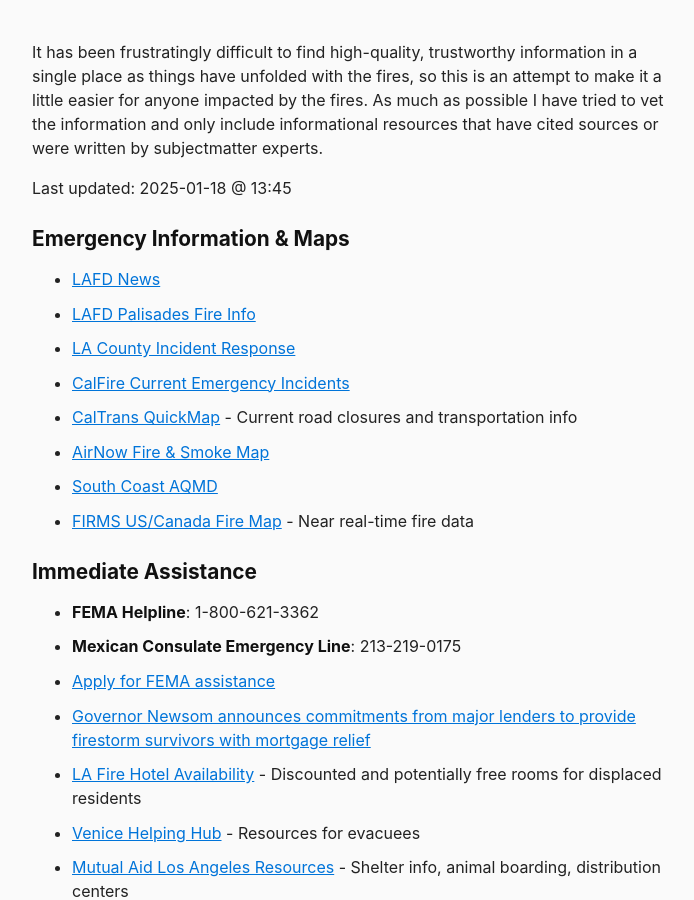
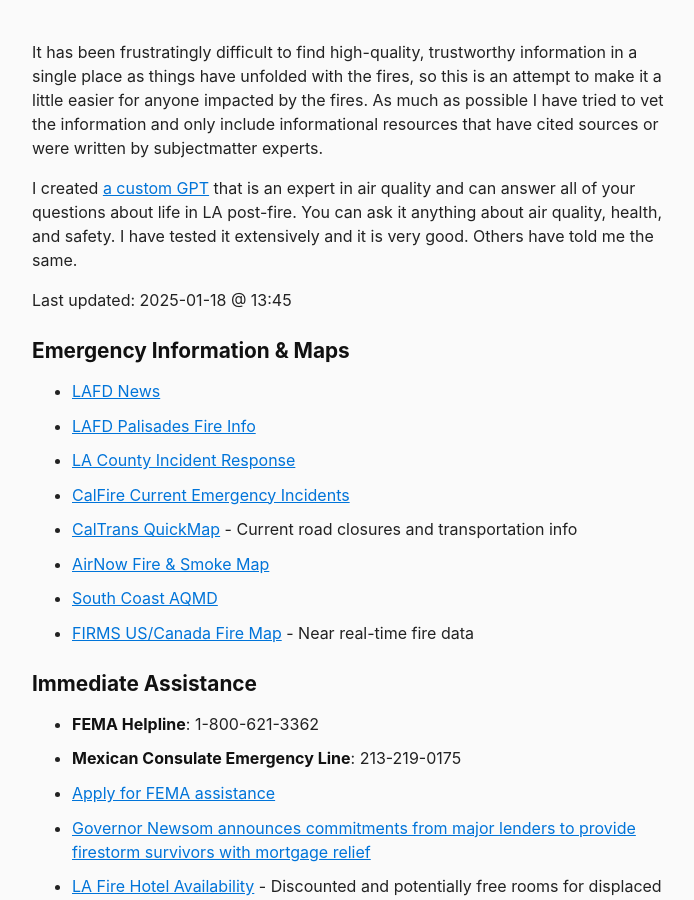
Before and after one commit to bradbarrish/la-fires-help, a Jekyll site: the page built from index.md, in a window 1280 px wide and 900 px high. Shown: the whole window, without its empty margins (288-982 px from the left). Built offline with Jekyll 4.4.1, drawn with Linux system fonts in a browser that asks for light colours.

Commit message:
Deploy latest production updates

```diff
--- a/index.md
+++ b/index.md
@@ -2,6 +2,8 @@
 layout: default
 ---
 It has been frustratingly difficult to find high-quality, trustworthy information in a single place as things have unfolded with the fires, so this is an attempt to make it a little easier for anyone impacted by the fires. As much as possible I have tried to vet the information and only include informational resources that have cited sources or were written by subjectmatter experts.
+
+I created [a custom GPT](https://chatgpt.com/g/g-678a7b3ebf648191a203f5d964cdf12d-post-la-fires-gpt) that is an expert in air quality and can answer all of your questions about life in LA post-fire. You can ask it anything about air quality, health, and safety. I have tested it extensively and it is very good. Others have told me the same.
 
 Last updated: 2025-01-18 @ 13:45
 
```
